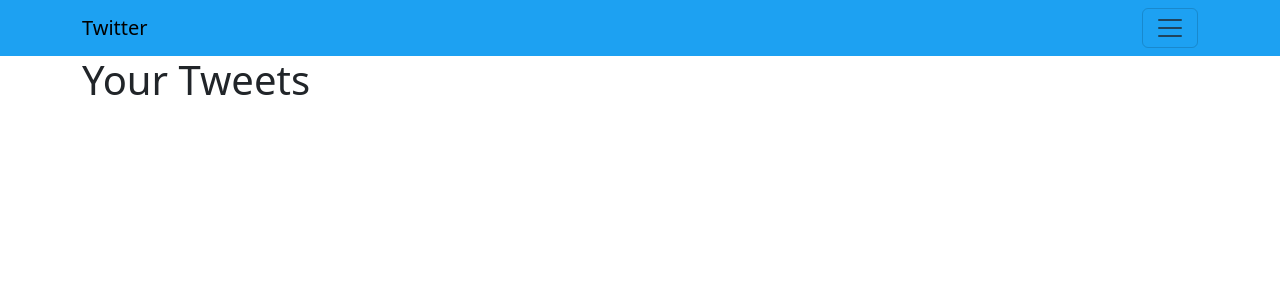
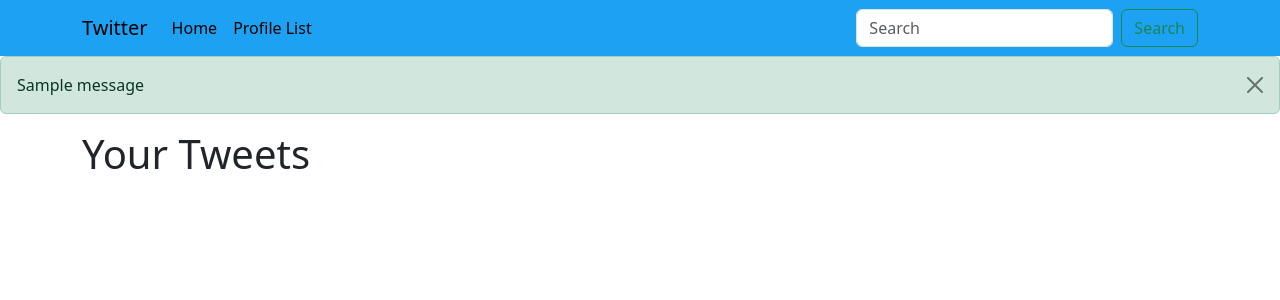
Before and after one commit to sayidbek-bakhrom/twitterClone, a Django app: template templates/home.html in a window 1280 px wide. Shown: the top 300 px of the page. Run offline with Django 3.2, Linux system fonts and the light colour scheme; the template is opened without the code that fills it, so the values that code supplies are empty; tables that the repository leaves empty hold one stand-in row (values such as "Sample post"); one stand-in notice (Sample message) is shown.

Commit message:
list profiles page, update models.py

```diff
--- a/main/models.py
+++ b/main/models.py
@@ -12,6 +12,8 @@ class Profile(models.Model):
                                      symmetrical=False,
                                      blank=True
                                      )
+
+    date_modified = models.DateTimeField(User, auto_now=True)
 
     def __str__(self):
         return self.user.username
--- a/main/urls.py
+++ b/main/urls.py
@@ -3,5 +3,6 @@ from . import views
 
 
 urlpatterns = [
-    path('', views.home, name="home"),
+    path("", views.home, name="home"),
+    path("profile-list/", views.profile_list, name="profile_list"),
 ]
--- a/templates/base.html
+++ b/templates/base.html
@@ -9,6 +9,15 @@
   <body>
 
   {% include "navbar.html" %}
+  {% if messages %}
+    {% for msg in messages %}
+        <div class="alert alert-{{ msg.tags }} alert-dismissible fade show" role="alert">
+    {{ msg }}
+  <button type="button" class="btn-close" data-bs-dismiss="alert" aria-label="Close"></button>
+</div>
+
+      {% endfor %}
+  {% endif %}
     <div class="container">
         {% block content %}
 
--- a/templates/navbar.html
+++ b/templates/navbar.html
@@ -1,4 +1,4 @@
-<nav class="navbar" style="background-color: rgb(29 161 242);">
+<nav class="navbar navbar-expand-lg" style="background-color: rgb(29 161 242);">
   <div class="container">
     <a class="navbar-brand" href="{% url "home" %}">Twitter</a>
     <button class="navbar-toggler" type="button" data-bs-toggle="collapse" data-bs-target="#navbarSupportedContent" aria-controls="navbarSupportedContent" aria-expanded="false" aria-label="Toggle navigation">
@@ -7,9 +7,12 @@
     <div class="collapse navbar-collapse" id="navbarSupportedContent">
       <ul class="navbar-nav me-auto mb-2 mb-lg-0">
         <li class="nav-item">
-          <a class="nav-link active" aria-current="page" href="#">Home</a>
+          <a class="nav-link active" aria-current="page" href="{% url "home" %}">Home</a>
         </li>
 
+        <li class="nav-item">
+          <a class="nav-link active" aria-current="page" href="{% url "profile_list" %}">Profile List</a>
+        </li>
       </ul>
       <form class="d-flex" role="search">
         <input class="form-control me-2" type="search" placeholder="Search" aria-label="Search">
```
Also changed, not shown: main/views.py (+12 -2 lines), static/img/img.png (added).
